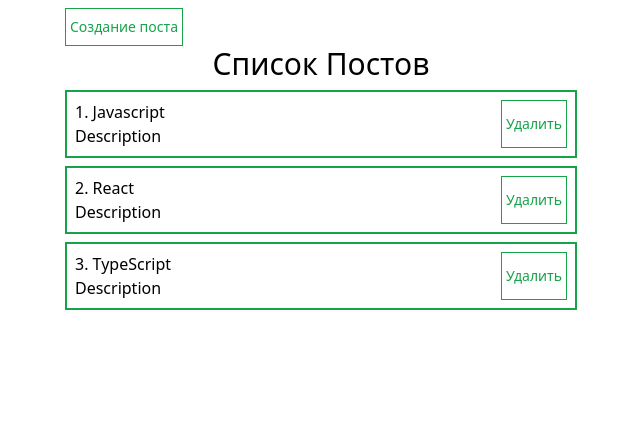
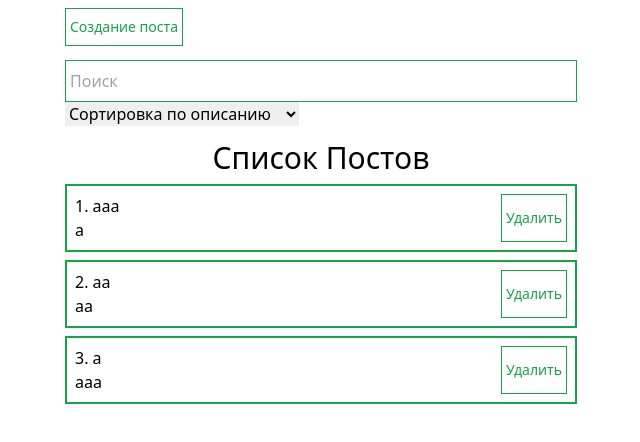
Before and after one commit to Ramil192/React-advanced, a React (Create React App) app: page / in a window 1280 px wide. Shown: the top 442 px of the page, without its empty margins (319-959 px from the left). Built offline with nearby package versions, Linux system fonts and the light colour scheme; the HTML template or start-up script is replaced by a standard one.

Commit message:
add IPostSort

```diff
--- /dev/null
+++ b/src/moduls/Posts/PostSort/PostSort.tsx
@@ -0,0 +1,44 @@
+import { FC } from 'react';
+import CustomInput from '../../../UI/CustomInput';
+import { sort } from '../types/postTypes';
+import CustomSelect from './UI/CustomSelect';
+
+const sortData = {
+  defaultValue: 'Сортировка по умолчанию',
+  options: [
+    { value: 'title', name: 'Сортировка по названию' },
+    { value: 'body', name: 'Сортировка по описанию' },
+  ],
+};
+
+interface IPostSort {
+  selectedSort: sort;
+  changeSort: (value: sort) => void;
+  querySort: string;
+  changeQuery: (e: React.ChangeEvent<HTMLInputElement>) => void;
+}
+
+const PostSort: FC<IPostSort> = ({
+  selectedSort,
+  changeSort,
+  querySort,
+  changeQuery,
+}) => {
+  return (
+    <div className="my-3.5">
+      <CustomInput
+        placeholder="Поиск"
+        value={querySort}
+        onChange={changeQuery}
+      />
+      <CustomSelect
+        value={selectedSort}
+        onChange={changeSort}
+        options={sortData.options}
+        defaultValue={sortData.defaultValue}
+      />
+    </div>
+  );
+};
+
+export default PostSort;
--- /dev/null
+++ b/src/moduls/Posts/PostSort/hooks/usePost.ts
@@ -0,0 +1,25 @@
+import { useMemo } from 'react';
+import { IFilter, IPost } from '../../types/postTypes';
+
+export const useFilterPosts = (filter: IFilter, posts: IPost[]) => {
+  const filteredItem = useMemo(() => {
+    const queryFilteredItems = filter.query
+      ? posts.filter((post) =>
+          post.title
+            .toLocaleLowerCase()
+            .includes(filter.query.toLocaleLowerCase())
+        )
+      : posts;
+
+    if (filter.sort) {
+      const key = filter.sort;
+      return [...queryFilteredItems].sort((a, b) =>
+        a[key].localeCompare(b[key])
+      );
+    }
+
+    return queryFilteredItems;
+  }, [posts, filter.sort, filter.query]);
+
+  return filteredItem;
+};
--- a/src/moduls/Posts/Posts.tsx
+++ b/src/moduls/Posts/Posts.tsx
@@ -2,11 +2,29 @@ import { FC, useState } from 'react';
 import CustomButton from '../../UI/CustomButton';
 import PostCreate from './PostCreate';
 import PostItem from './PostItem';
+import PostSort from './PostSort/PostSort';
+import { useFilterPosts } from './PostSort/hooks/usePost';
 import { useAppSelector } from './store/hooks/redux';
+import { IFilter, sort } from './types/postTypes';
 
 const Posts: FC<{ title: string }> = ({ title }) => {
   const [isVisible, setIsVisible] = useState(true);
   const { posts } = useAppSelector((state) => state.postsReducer);
+
+  const [filter, setFilter] = useState<IFilter>({
+    query: '',
+    sort: 'body',
+  });
+
+  const filteredAndSearchPosts = useFilterPosts(filter, posts);
+
+  const changeSort = (value: sort) => {
+    setFilter((prev) => ({ ...prev, sort: value }));
+  };
+
+  const changeQuery = (e: React.ChangeEvent<HTMLInputElement>) => {
+    setFilter((prev) => ({ ...prev, query: e.target.value }));
+  };
 
   const handlerChangeVisible = () => {
     setIsVisible((prevValue) => !prevValue);
@@ -15,10 +33,16 @@ const Posts: FC<{ title: string }> = ({ title }) => {
   return (
     <div className="max-w-lg mx-auto pt-2">
       <CustomButton onClick={handlerChangeVisible}>Создание поста</CustomButton>
+      <PostSort
+        querySort={filter.query}
+        changeSort={changeSort}
+        selectedSort={filter.sort}
+        changeQuery={changeQuery}
+      />
       <PostCreate isVisible={isVisible} changeVisible={handlerChangeVisible} />
       <h1 className="text-3xl font-medium text-center pb-2">{title}</h1>
-      {posts.length < 1 && <strong>Постов нету</strong>}
-      {posts.map((post, index) => (
+      {filteredAndSearchPosts.length < 1 && <strong>Постов нету</strong>}
+      {filteredAndSearchPosts.map((post, index) => (
         <PostItem post={post} key={post.id} currentPoints={index + 1} />
       ))}
     </div>
--- a/src/moduls/Posts/store/reducers/PostSlice.ts
+++ b/src/moduls/Posts/store/reducers/PostSlice.ts
@@ -5,18 +5,18 @@ const initialState: IPostState = {
   posts: [
     {
       id: 1,
-      title: 'Javascript',
-      body: 'Description',
+      title: 'a',
+      body: 'aaa',
     },
     {
       id: 2,
-      title: 'React',
-      body: 'Description',
+      title: 'aa',
+      body: 'aa',
     },
     {
       id: 3,
-      title: 'TypeScript',
-      body: 'Description',
+      title: 'aaa',
+      body: 'a',
     },
   ],
   isLoading: false,
```
